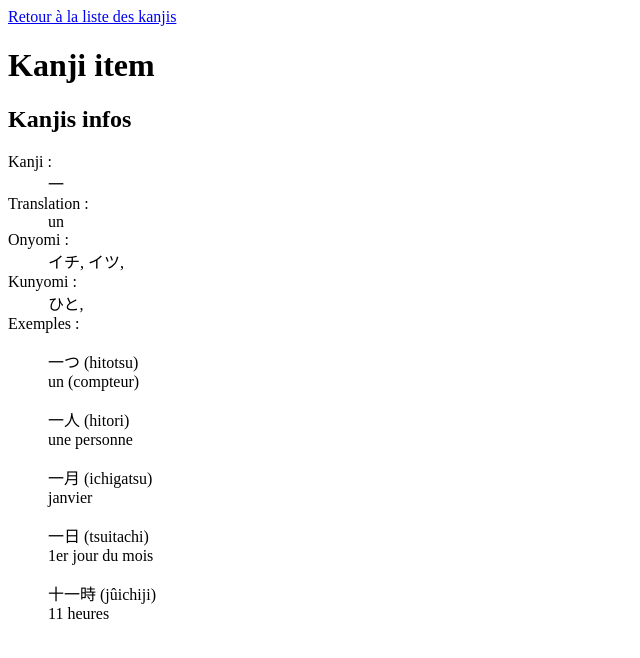
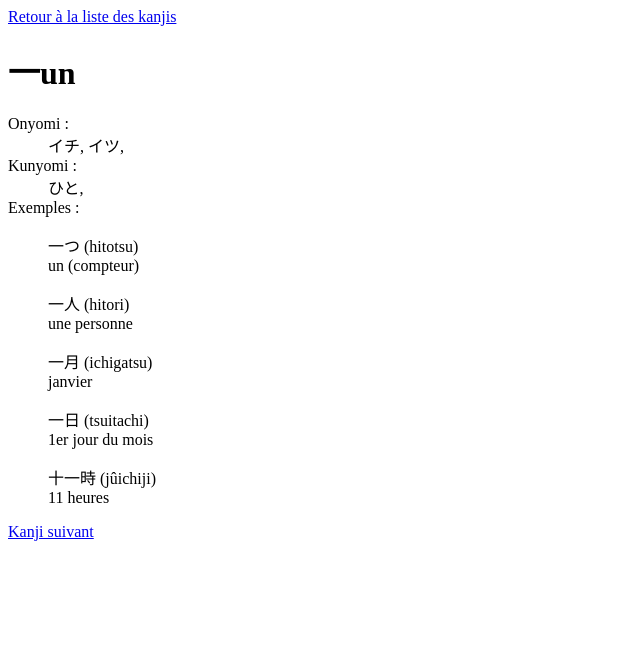
Before and after one commit to KamiAmiga/kanjiKickstart, a Vue app: page /kanjis/0 in a window 1280 px wide. Shown: the top 658 px of the page, without its empty margins (0-640 px from the left). Built offline with nearby package versions, Linux system fonts and the light colour scheme.

Commit message:
Button to next kanji

```diff
--- /dev/null
+++ b/src/components/NextKanjiLink.vue
@@ -0,0 +1,16 @@
+<script setup lang="ts">
+interface Props {
+  kanjiId: number
+}
+
+defineProps<Props>()
+</script>
+
+<template>
+  <router-link :to="{ name: 'Kanji', params: { id: kanjiId }}">
+    Kanji suivant
+  </router-link>
+</template>
+
+<style scoped>
+</style>
--- a/src/views/KanjiItem.vue
+++ b/src/views/KanjiItem.vue
@@ -4,31 +4,29 @@ import { computed, ComputedRef } from 'vue'
 import { kanjiList, KanjiItem } from '../store'
 
 import Backlink from '../components/Backlink.vue'
+import NextKanjiLink from '../components/NextKanjiLink.vue'
 
 const route = useRoute();
 const kanjiId = computed(() => route.params.id) as ComputedRef<string>
 const kanjiInfos = computed(() => kanjiList.find(kanji => kanji.id === parseInt(kanjiId.value))) as ComputedRef<KanjiItem>
+const nextKanjiId = computed(() => kanjiList.find(kanji => kanji.id === parseInt(kanjiId.value) + 1)?.id) as ComputedRef<number | undefined>
 </script>
 
 <template>
   <Backlink destination="Kanjis"/>
 
-  <h1>Kanji item</h1>
-
-  <h2>Kanjis infos</h2>
+  <h1>
+    <span lang="jp">{{ kanjiInfos.kanji }}</span>
+    <span>{{ kanjiInfos.translation }}</span>
+  </h1>
 
   <dl>
-    <dt>Kanji :</dt>
-    <dd>{{ kanjiInfos.kanji }}</dd>
-
-    <dt>Translation :</dt>
-    <dd>{{ kanjiInfos.translation }}</dd>
-
     <template v-if="kanjiInfos.onyomi.length">
       <dt>Onyomi :</dt>
       <dd>
         <span v-for="onyomi in kanjiInfos.onyomi"
-          :key="onyomi">{{ onyomi }}, </span>
+          :key="onyomi"
+          lang="jp">{{ onyomi }}, </span>
       </dd>
     </template>
 
@@ -36,7 +34,8 @@ const kanjiInfos = computed(() => kanjiList.find(kanji => kanji.id === parseInt(
       <dt>Kunyomi :</dt>
       <dd>
         <span v-for="kunyomi in kanjiInfos.kunyomi"
-          :key="kunyomi">{{ kunyomi }}, </span>
+          :key="kunyomi"
+          lang="jp">{{ kunyomi }}, </span>
       </dd>
     </template>
 
@@ -45,12 +44,19 @@ const kanjiInfos = computed(() => kanjiList.find(kanji => kanji.id === parseInt(
       <dd>
         <p v-for="(example, index) in kanjiInfos.examples"
           :key="index">
-          {{ example.kanji }} ({{ example.romaji }}) <br/>
+          <span lang="jp">
+            {{ example.kanji }}
+          </span>
+           ({{ example.romaji }}) <br/>
           {{ example.translation }}
         </p>
       </dd>
     </template>
   </dl>
+
+  <template v-if="nextKanjiId">
+    <NextKanjiLink :kanjiId="nextKanjiId"/>
+  </template>
 </template>
 
 <style scoped>
--- a/src/views/KanjisList.vue
+++ b/src/views/KanjisList.vue
@@ -10,7 +10,7 @@ import Backlink from '../components/Backlink.vue'
   <ul>
     <li v-for="kanjiItem in kanjiList" :key="kanjiItem.id">
       <router-link :to="{ name: 'Kanji', params: { id: kanjiItem.id }}">
-        {{ kanjiItem.kanji }}
+        <span lang="jp">{{ kanjiItem.kanji }}</span>
         {{ kanjiItem.translation }}
       </router-link>
     </li>
```
